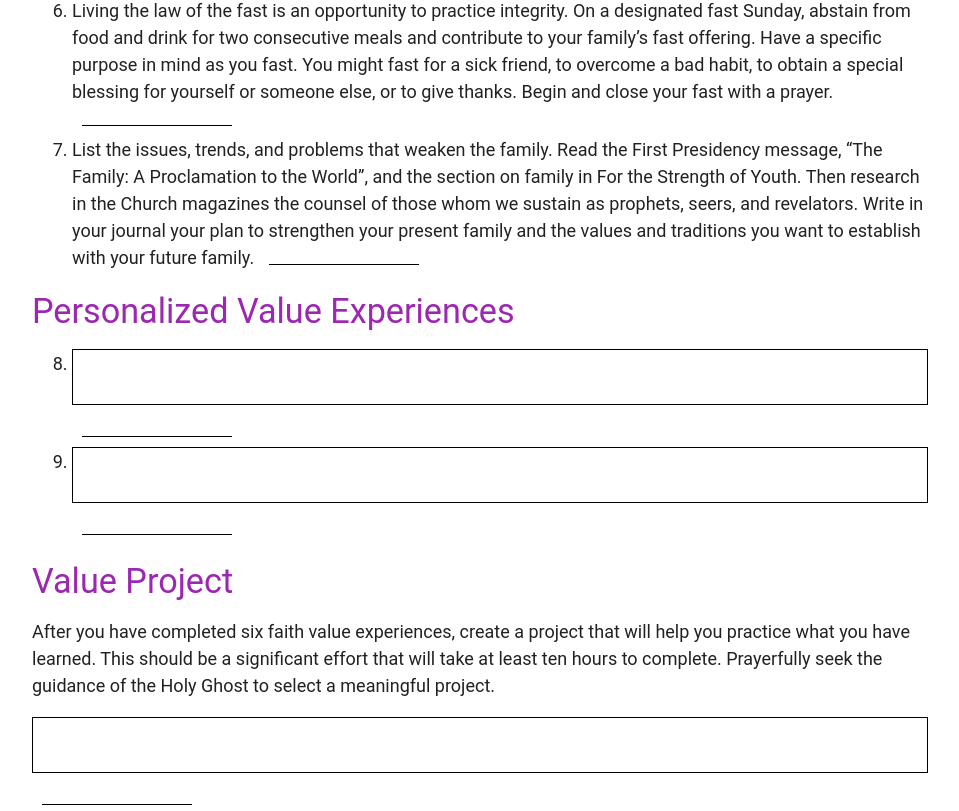
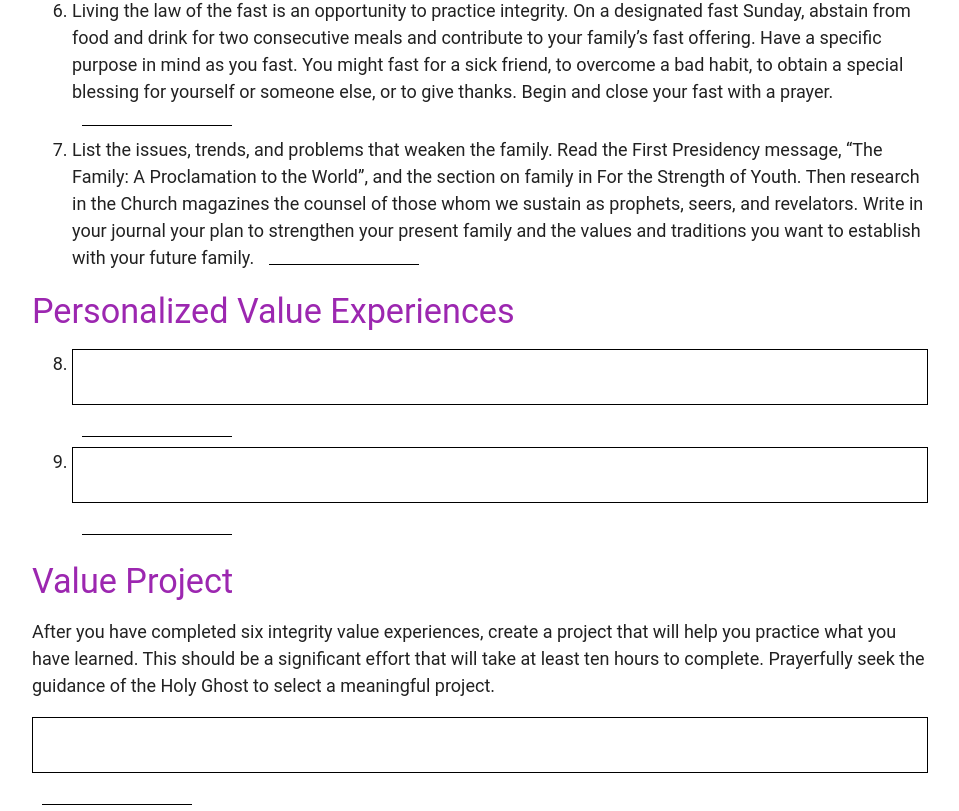
Before and after one commit to fogoplayer/LDSYouth, a plain HTML site: page personalProgress/integrity.html in a window 1280 px wide. Shown: the part 1332-2143 px from the top of the page, without its empty margins (160-1119 px from the left). Drawn offline with nearby package versions, Linux system fonts and the light colour scheme; files whose address does not match are found by name; a web font is replaced by a local one.

Commit message:
Update integrity.html

```diff
--- a/personalProgress/integrity.html
+++ b/personalProgress/integrity.html
@@ -131,7 +131,7 @@
 
         <h4>Value Project</h4>
 
-        <p>After you have completed six faith value experiences, create a
+        <p>After you have completed six integrity value experiences, create a
         project that will help you practice what you have learned. This should
         be a significant effort that will take at least ten hours to complete.
         Prayerfully seek the guidance of the Holy Ghost to select a meaningful
```
